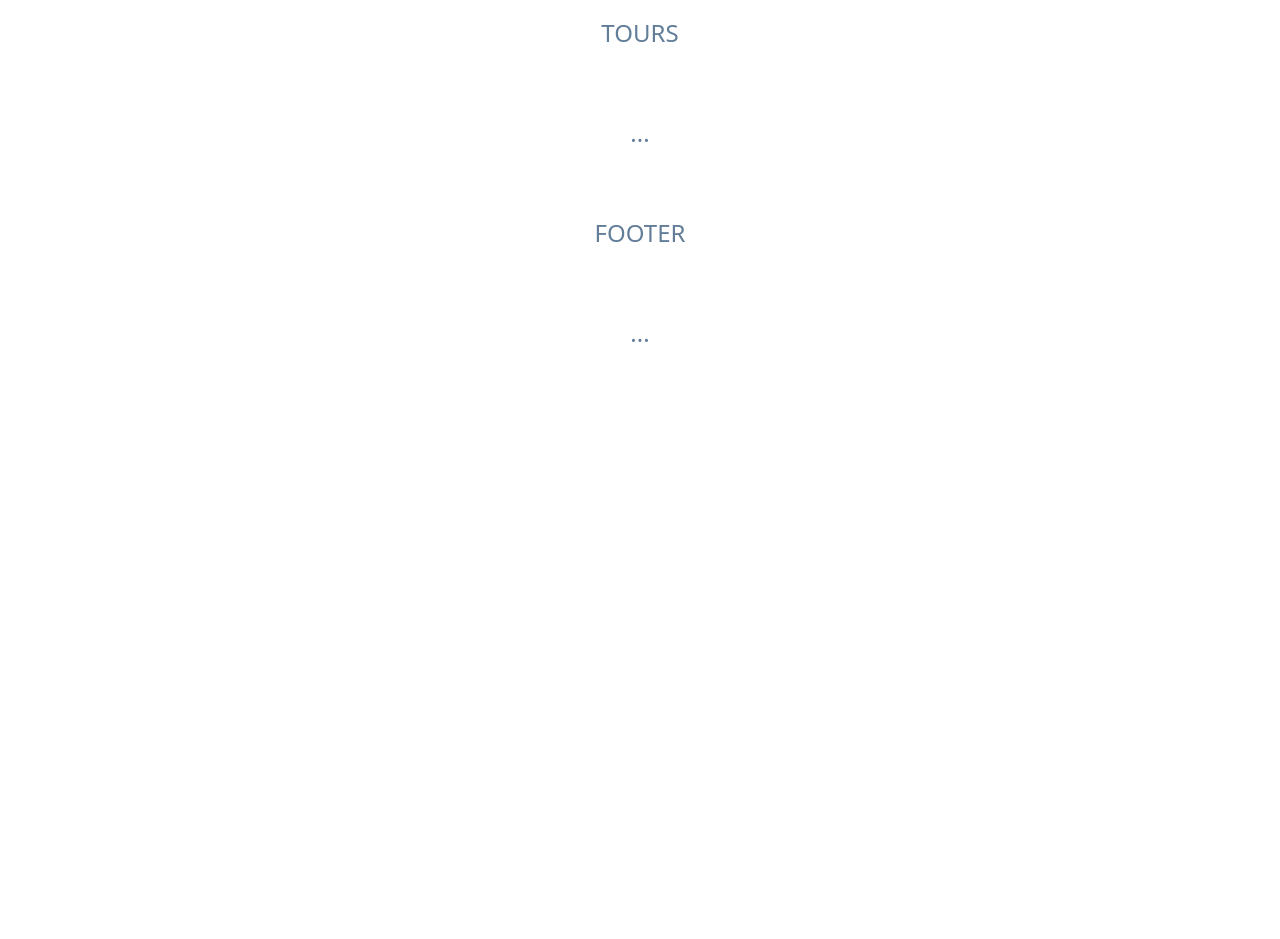
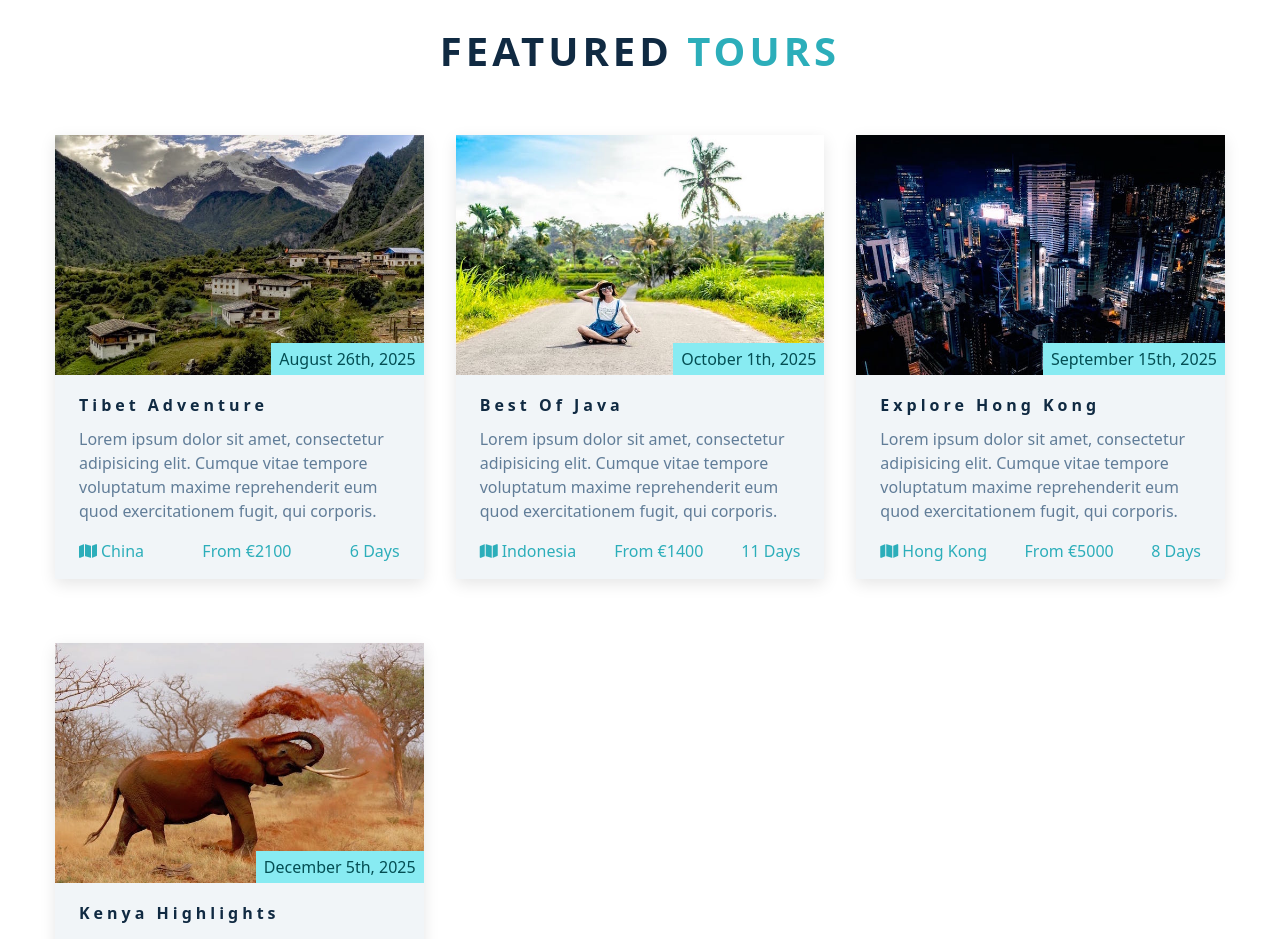
Before and after one commit to mirapery/week3-fe-pair-programming, a React (Vite) app: page / in a window 1280 px wide. Shown: the part 1920-2859 px from the top of the page. Before the commit the page ends 2335 px from the top, so only its background shows below. Built offline with nearby package versions, Linux system fonts and the light colour scheme.

Commit message:
Add Tours component and convert HTML to JSX.

```diff
--- a/src/components/Tours.jsx
+++ b/src/components/Tours.jsx
@@ -1,9 +1,136 @@
+import image1 from '../assets/images/tour-1.jpeg'
+import image2 from '../assets/images/tour-2.jpeg'
+import image3 from '../assets/images/tour-3.jpeg'
+import image4 from '../assets/images/tour-4.jpeg'
+
 function Tours() {
   return (
-    <div>
-      <p className="section-dummy">Tours</p>
-      <p className="section-dummy">...</p>
-    </div>
+    <section className="section" id="tours">
+      <div className="section-title">
+        <h2>
+          featured <span>tours</span>
+        </h2>
+      </div>
+      <div className="section-center featured-center">
+        <article className="tour-card">
+          <div className="tour-img-container">
+            <img
+              src={image1}
+              className="tour-img"
+              alt="Tibet Adventure"
+            />
+            <p className="tour-date">august 26th, 2025</p>
+          </div>
+          <div className="tour-info">
+            <div className="tour-title">
+              <h4>Tibet Adventure</h4>
+            </div>
+            <p>
+              Lorem ipsum dolor sit amet, consectetur adipisicing elit. Cumque vitae
+              tempore voluptatum maxime reprehenderit eum quod exercitationem fugit,
+              qui corporis.
+            </p>
+            <div className="tour-footer">
+              <p>
+                <span>
+                  <i className="fas fa-map" />
+                </span>
+                china
+              </p>
+              <p>from €2100</p>
+              <p>6 days</p>
+            </div>
+          </div>
+        </article>
+        <article className="tour-card">
+          <div className="tour-img-container">
+            <img src={image2} className="tour-img" alt="best of java" />
+            <p className="tour-date">october 1th, 2025</p>
+          </div>
+          <div className="tour-info">
+            <div className="tour-title">
+              <h4>best of java</h4>
+            </div>
+            <p>
+              Lorem ipsum dolor sit amet, consectetur adipisicing elit. Cumque vitae
+              tempore voluptatum maxime reprehenderit eum quod exercitationem fugit,
+              qui corporis.
+            </p>
+            <div className="tour-footer">
+              <p>
+                <span>
+                  <i className="fas fa-map" />
+                </span>
+                indonesia
+              </p>
+              <p>from €1400</p>
+              <p>11 days</p>
+            </div>
+          </div>
+        </article>
+        <article className="tour-card">
+          <div className="tour-img-container">
+            <img
+              src={image3}
+              className="tour-img"
+              alt="explore hong kong"
+            />
+            <p className="tour-date">september 15th, 2025</p>
+          </div>
+          <div className="tour-info">
+            <div className="tour-title">
+              <h4>explore hong kong</h4>
+            </div>
+            <p>
+              Lorem ipsum dolor sit amet, consectetur adipisicing elit. Cumque vitae
+              tempore voluptatum maxime reprehenderit eum quod exercitationem fugit,
+              qui corporis.
+            </p>
+            <div className="tour-footer">
+              <p>
+                <span>
+                  <i className="fas fa-map" />
+                </span>
+                hong kong
+              </p>
+              <p>from €5000</p>
+              <p>8 days</p>
+            </div>
+          </div>
+        </article>
+        <article className="tour-card">
+          <div className="tour-img-container">
+            <img
+              src={image4}
+              className="tour-img"
+              alt="kenya highlights"
+            />
+            <p className="tour-date">december 5th, 2025</p>
+          </div>
+          <div className="tour-info">
+            <div className="tour-title">
+              <h4>kenya highlights</h4>
+            </div>
+            <p>
+              Lorem ipsum dolor sit amet, consectetur adipisicing elit. Cumque vitae
+              tempore voluptatum maxime reprehenderit eum quod exercitationem fugit,
+              qui corporis.
+            </p>
+            <div className="tour-footer">
+              <p>
+                <span>
+                  <i className="fas fa-map" />
+                </span>
+                kenya
+              </p>
+              <p>from €3300</p>
+              <p>20 days</p>
+            </div>
+          </div>
+        </article>
+      </div>
+    </section>
+
   );
 }
 
```
